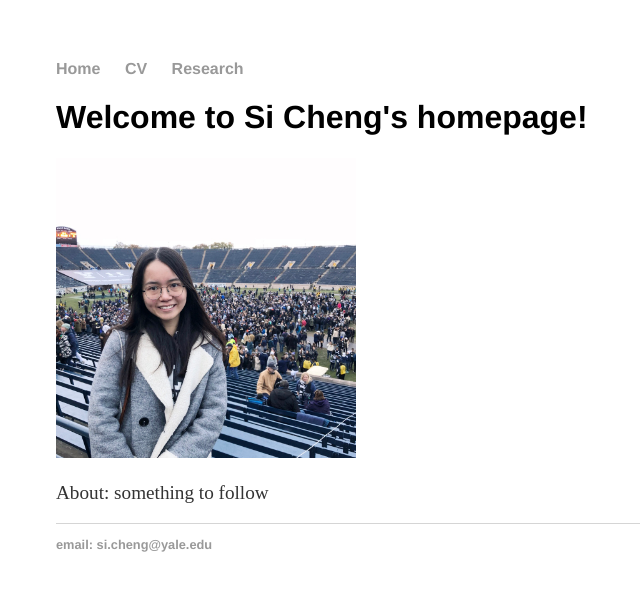
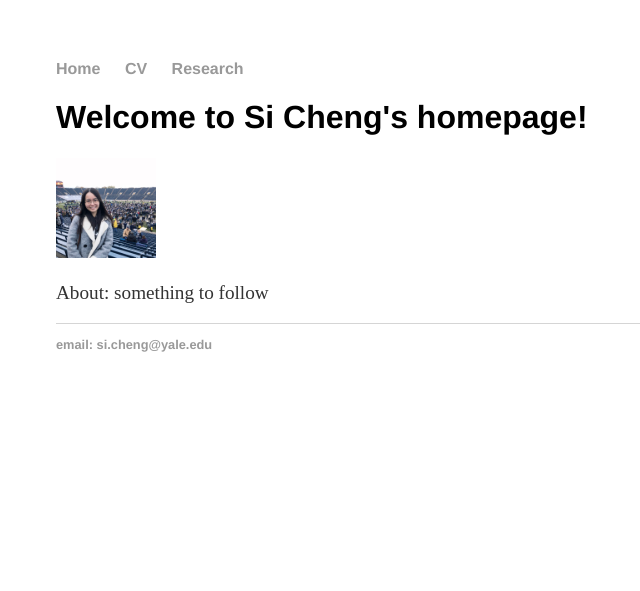
Before and after one commit to chengs94/chengs94.github.io, a Jekyll site: the page built from index.html, in a window 1280 px wide. Shown: the top 591 px of the page, without its empty margins (136-776 px from the left). Built offline with Jekyll 4.4.1, drawn with Linux system fonts in a browser that asks for light colours.

Commit message:
Update index.html

```diff
--- a/index.html
+++ b/index.html
@@ -4,6 +4,6 @@
 ---
 <div class="blurb">
 	<h1>Welcome to Si Cheng's homepage!</h1>
-	<img src="profile_photo.jpg" alt="hi" width="300" height="300" class="inline"/>
+	<img src="profile_photo.jpg" alt="hi" width="100" height="100" class="inline"/>
 	<p>About: something to follow</a></p>
 </div><!-- /.blurb -->
```
